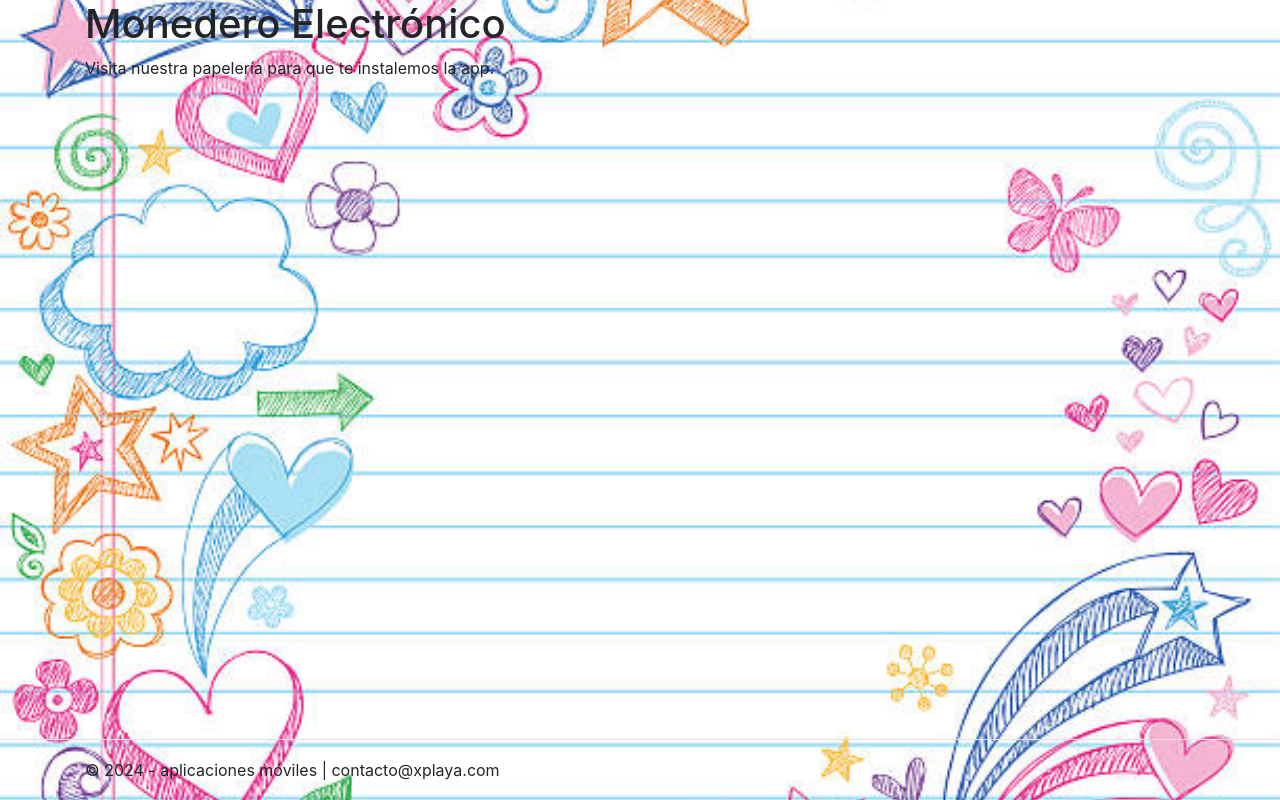
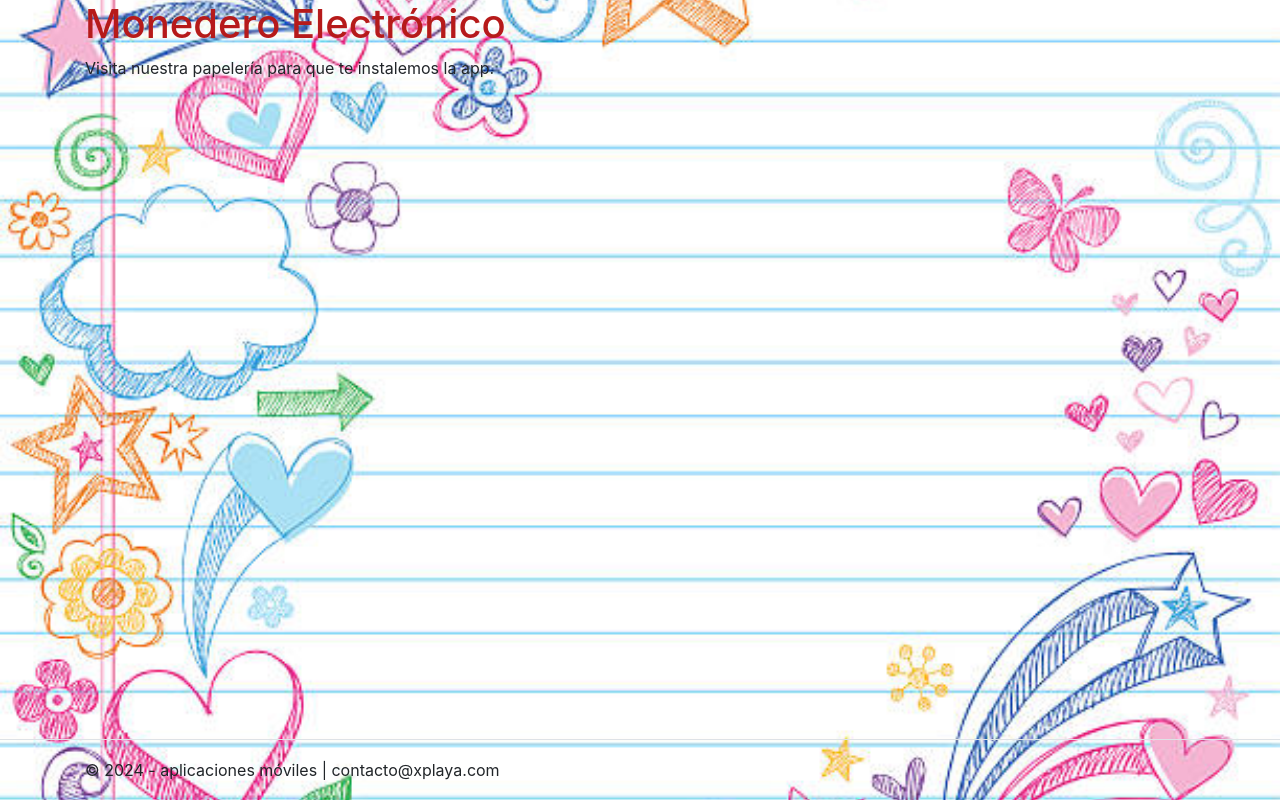
Before and after one commit to rogithub/appInventario, a website built with webpack: page papeleria/static/index.html in a window 1280 px wide. Built offline with nearby package versions, Linux system fonts and the light colour scheme.

Commit message:
adding content

```diff
--- a/papeleria/static/index.html
+++ b/papeleria/static/index.html
@@ -17,7 +17,7 @@
     <div class="container">
         <main role="main" class="pb-3">
             <div id="monederoPage">
-                <h1 id="monedero" data-cliente-id='00000000-0000-0000-0000-000000000000'>Monedero Electrónico</h1>
+                <h1 id="monedero" style="color: #b61a1a" data-cliente-id='00000000-0000-0000-0000-000000000000'>Monedero Electrónico</h1>
                 <!-- ko if: init() -->
                     <!-- ko template: { name: "MonederoContent" } -->
                     <!-- /ko -->
```
